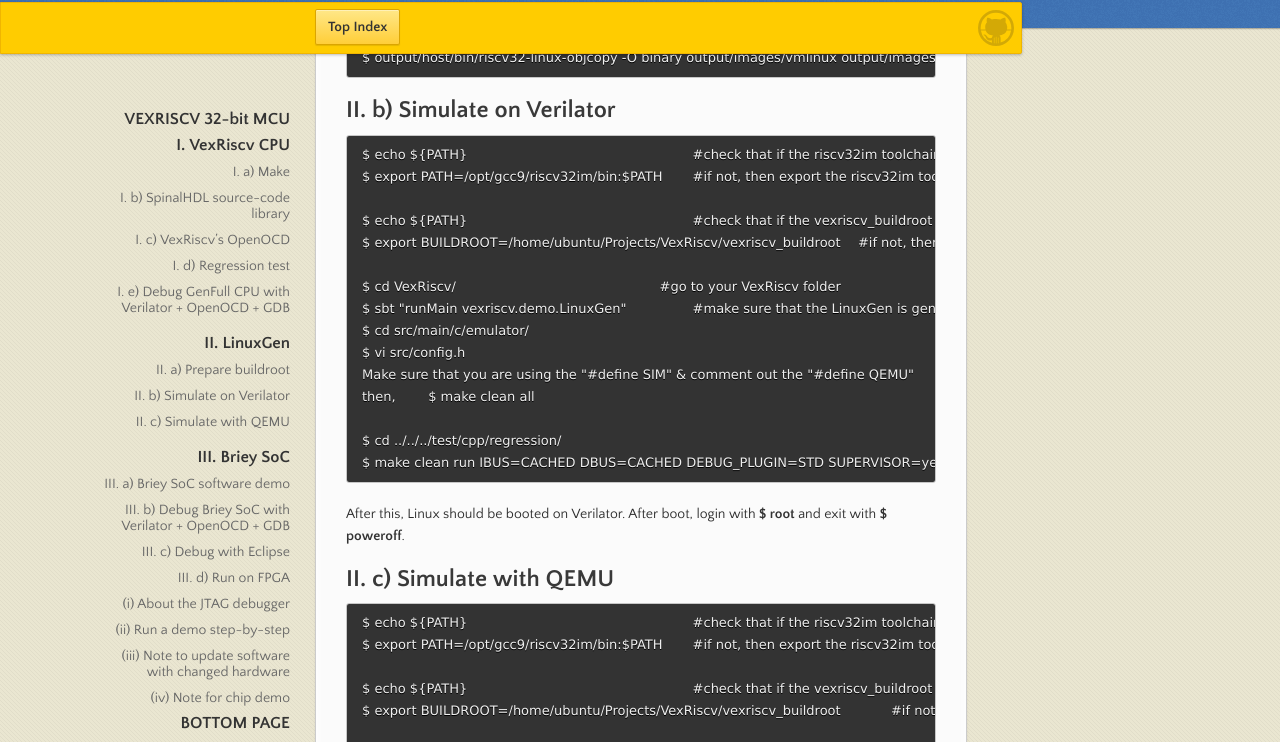
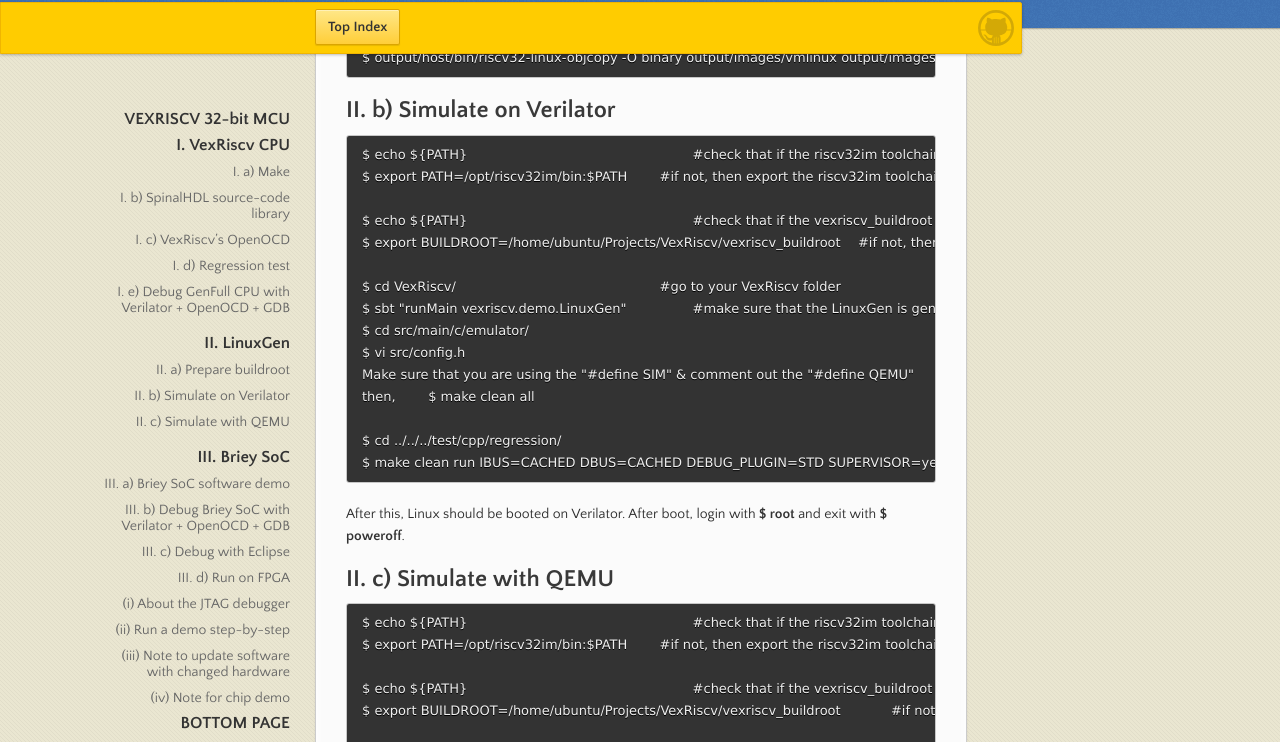
Before and after one commit to lapnd/httdes.github.io, a Jekyll site: the page built from vexriscv.md, in a window 1280 px wide and 1400 px high, scrolled down 2729 px. Shown: the part 113-855 px from the top of the window. Built offline with Jekyll 4.4.1, drawn with Linux system fonts in a browser that asks for light colours; our own code applies the rules of GitHub Pages for plain Markdown files; some of the changed text lies outside the part shown.

Commit message:
Update vexriscv.md

```diff
--- a/vexriscv.md
+++ b/vexriscv.md
@@ -87,7 +87,7 @@ On the second terminal, run OpenOCD:
 Finally, on the third terminal, run GDB:
 
 	$ echo $PATH											#check that if the riscv32im toolchain is on the PATH or not
-	$ export PATH=/opt/gcc9/riscv32im/bin/:$PATH				#if not, then export the riscv32im toolchain to the PATH
+	$ export PATH=/opt/riscv32im/bin/:$PATH				#if not, then export the riscv32im toolchain to the PATH
 
 	$ cd VexRiscv/										#go to your VexRiscv folder
 	$ riscv32-unknown-elf-gdb src/test/resources/elf/uart.elf		#run the software with gdb tool
@@ -121,7 +121,7 @@ To run Linux you need a buildroot. First, prepare your vexriscv_buildroot folder
 ## II. b) Simulate on Verilator
 
 	$ echo ${PATH}							#check that if the riscv32im toolchain is on the PATH or not
-	$ export PATH=/opt/gcc9/riscv32im/bin:$PATH	#if not, then export the riscv32im toolchain to the PATH
+	$ export PATH=/opt/riscv32im/bin:$PATH	#if not, then export the riscv32im toolchain to the PATH
 
 	$ echo ${PATH}							#check that if the vexriscv_buildroot is on the PATH or not
 	$ export BUILDROOT=/home/ubuntu/Projects/VexRiscv/vexriscv_buildroot	#if not, then export the vexriscv_buildroot to the PATH
@@ -141,7 +141,7 @@ After this, Linux should be booted on Verilator. After boot, login with **$ root
 ## II. c) Simulate with QEMU
 
 	$ echo ${PATH}							#check that if the riscv32im toolchain is on the PATH or not
-	$ export PATH=/opt/gcc9/riscv32im/bin:$PATH	#if not, then export the riscv32im toolchain to the PATH
+	$ export PATH=/opt/riscv32im/bin:$PATH	#if not, then export the riscv32im toolchain to the PATH
 
 	$ echo ${PATH}							#check that if the vexriscv_buildroot is on the PATH or not
 	$ export BUILDROOT=/home/ubuntu/Projects/VexRiscv/vexriscv_buildroot		#if not, then export the vexriscv_buildroot to the PATH
@@ -202,7 +202,7 @@ To debug the Briey SoC with Verilator + OpenOCD + GDB:
 	Keep both Verilator and OpenOCD terminals running, open a third terminal to run GDB:
 	$ cd briey_software/							#cd to your briey_software/ folder
 	$ echo ${PATH}								#check that if the riscv32im toolchain is on the PATH or not
-	$ export PATH=/opt/gcc9/riscv32im/bin:$PATH		#if not, then export the riscv32im toolchain to the PATH
+	$ export PATH=/opt/riscv32im/bin:$PATH		#if not, then export the riscv32im toolchain to the PATH
 	$ riscv32-unknown-elf-gdb test/build/briey.elf
 	$ target remote localhost:3333
 	$ monitor reset halt
@@ -290,7 +290,7 @@ where x is the number of connected USB-UART device
 Using GDB: *(open a new one, don't close the two terminals of OpenOCD & UART)*
 
 	$ echo ${PATH}								#check that if the riscv32im toolchain is on the PATH or not
-	$ export PATH=/opt/gcc9/riscv32im/bin:$PATH		#if not, then export the riscv32im toolchain to the PATH
+	$ export PATH=/opt/riscv32im/bin:$PATH		#if not, then export the riscv32im toolchain to the PATH
 
 	$ cd software/									#go to the software folder inside the Quartus project folder
 	$ riscv32-unknown-elf-gdb build/briey.elf
```
